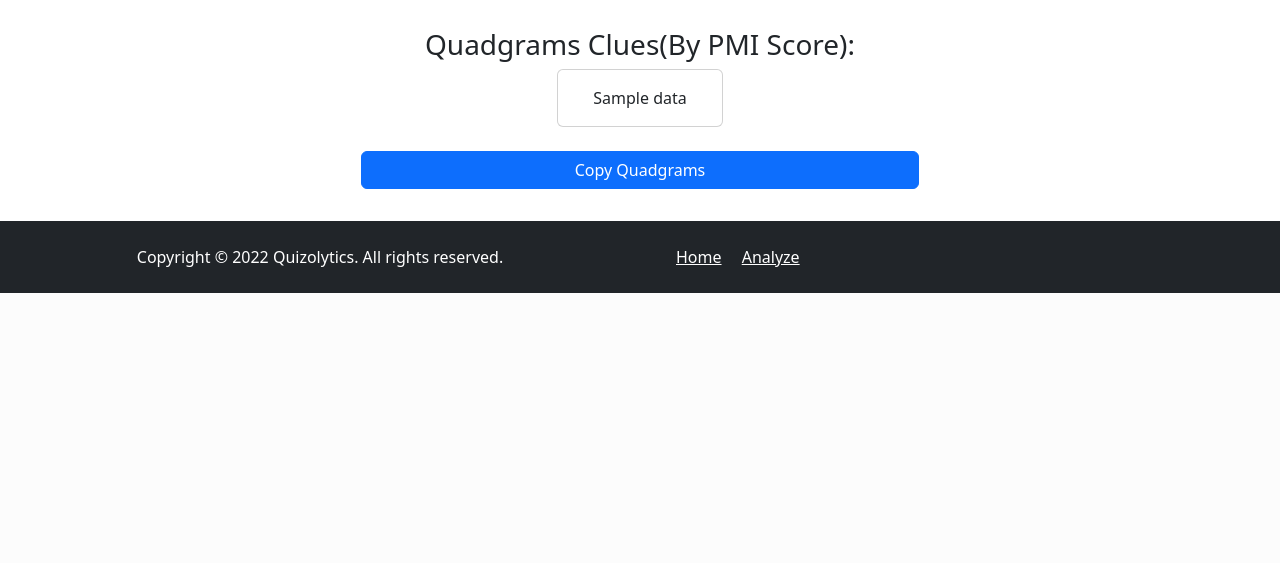
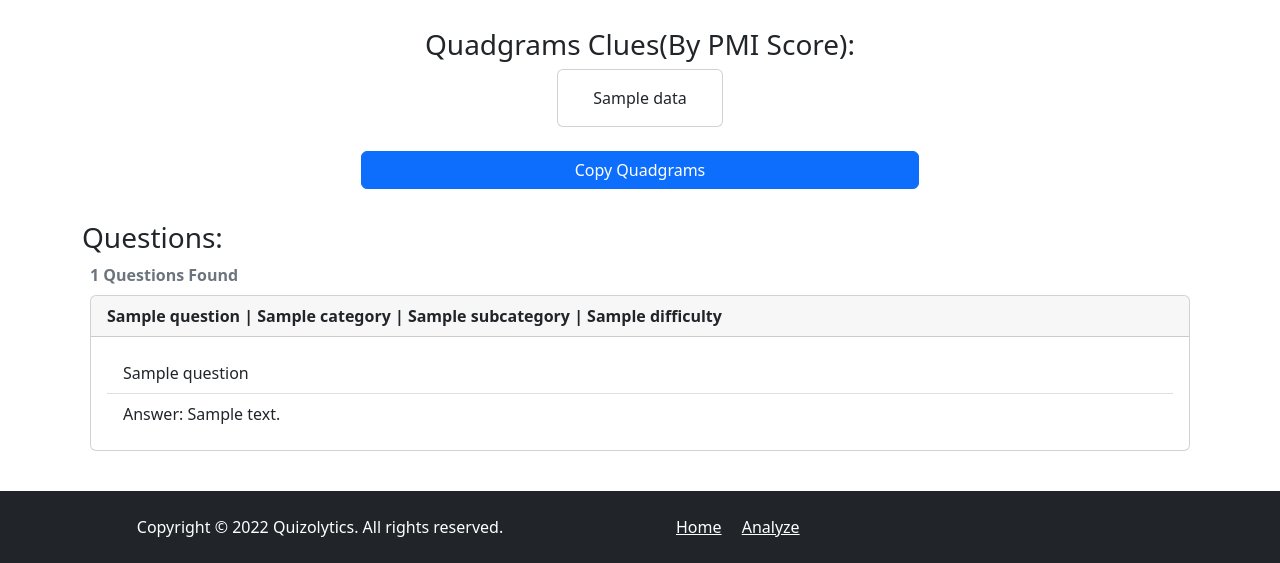
Before and after one commit to Saptak625/Quizolytics, a Flask app: template templates/analyze.html in a window 1280 px wide. Shown: the part 1359-1922 px from the top of the page. Before the commit the page ends 1652 px from the top, so only its background shows below. Run offline with Flask 2, Linux system fonts and the light colour scheme; the template is opened without the code that fills it: values that come from a table or form of the project are taken from there, most other values are stand-ins (such as "Sample title", 1, 10 or a date in 2020); some libraries are stand-ins or nearby versions.

Commit message:
V5 Update (In-Site Questions)

```diff
--- a/forms.py
+++ b/forms.py
@@ -52,6 +52,7 @@ class AutomaticAnalyzeForm(FlaskForm):
     worldHis = BooleanField("World", default="checked")
     otherHis = BooleanField("Other", default="checked")
 
+    difficulty = StringField("Difficulty (1-10): ")
     analyzeDetails = FormField(AnalyzeDetailForm)
     submit1 = SubmitField('Search')
 
--- a/main.py
+++ b/main.py
@@ -24,6 +24,7 @@ def analyze():
     data = None
     formSubmit = False
     noResults = False
+    questions = False
 
     texts = None
     MAX_RESULTS = None
@@ -80,10 +81,26 @@ def analyze():
             "Other Academic" if automaticForm.otherAcademic.data else '',
             "Trash" if automaticForm.trash.data else ''
         ]
+
+        difficultiesStr = automaticForm.difficulty.data
+        difficultiesSplit = difficultiesStr.split(',')
+        difficulties = [i for i in difficultiesSplit if '-' not in i]
+        for i in difficultiesSplit:
+            try:
+                if '-' in i:
+                    s = i.split('-')
+                    low = int(s[0].strip())
+                    high = int(s[1].strip())
+                    if low <= high:
+                        for num in range(low, high+1):
+                            difficulties.append(num)
+            except:
+                print(f'Was not able to parse difficulty {i}.')
+
         payload = {
             "categories": categories,
             "subcategories": subcategories,
-            "difficulties": [],
+            "difficulties": list(set(difficulties)),
             "maxQueryReturnLength": "1000",
             "queryString": automaticForm.query.data,
             "questionType": "tossup",
@@ -95,9 +112,10 @@ def analyze():
 
         resp = requests.post('https://www.qbreader.org/api/query',
                              json=payload)
-        texts = [
-            i['question'] for i in resp.json()['tossups']['questionArray']
+        questions = [
+            {info: i[info] for info in ('question', 'formatted_answer', 'answer', 'setName', 'category', 'subcategory', 'difficulty') if info in i} for i in resp.json()['tossups']['questionArray']
         ]
+        texts = [i['question'] for i in questions]
 
         MAX_RESULTS = automaticForm.analyzeDetails.maxResults.data
         NUM_QUESTIONS = len(texts)
@@ -285,13 +303,15 @@ def analyze():
         else:
             noResults = True
             data = []
+            questions = []
 
     return render_template('analyze.html',
                            manualForm=manualForm,
                            automaticForm=automaticForm,
                            data=data,
                            showAutomatic=showAutomatic,
-                           noResults=noResults)
+                           noResults=noResults,
+                           questions=questions)
 
 
 app.run(host='0.0.0.0', port=81, debug=True)
--- a/templates/analyze.html
+++ b/templates/analyze.html
@@ -132,7 +132,18 @@
             <button type="button" class="btn btn-dark" onclick="selectAll(true)">Select All</button>
           </div>
         </div>
-      {% if automaticForm.analyzeDetails.automatic.errors %}
+
+        {{ automaticForm.difficulty.label(class="form-control-label") }}
+            {% if automaticForm.difficulty.errors %}
+                {{ automaticForm.difficulty(class="form-control is-invalid") }}
+                    {% for error in automaticForm.difficulty.errors %}
+                        <span class="invalid-feedback">{{ error }}</span>
+                    {% endfor %}
+            {% else %}
+                {{ automaticForm.difficulty(class="form-control mb-3") }}
+            {% endif %}
+
+        {% if automaticForm.analyzeDetails.automatic.errors %}
             {{ automaticForm.analyzeDetails.automatic(class="form-control is-invalid") }}
                 {% for error in automaticForm.analyzeDetails.automatic.errors %}
                     <span class="invalid-feedback">{{ error }}</span>
@@ -370,6 +381,27 @@
   {% endif %}
   </div>
 </div>
+<h3 class="mt-3">Questions: </h3>
+<p class="text-muted m-2"><b>{{questions.__len__()}} Questions Found</b></p>
+{% for t in questions %}
+<div class="card m-2 mb-4">
+    <div class="card-header">
+        <b class="card-title">{{t['setName']}} | {{t['category']}} | {{t['subcategory']}} | {{t['difficulty']}}</b>
+    </div>
+    <div class="card-body">
+        <ul class="list-group list-group-flush">
+            <li class="list-group-item">
+                {{t['question']}}
+            </li>
+            {% if 'formatted_answer' in t %}
+            <li class="list-group-item">Answer: {{t['formatted_answer']|safe}}</li>
+            {% else %}
+            <li class="list-group-item">Answer: {{t['answer']}}</li>
+            {% endif %}
+        </ul>
+    </div>
+</div>
+{% endfor %}
 {% endif %}
 {% endif %}
 {% endblock results %}
@@ -487,7 +519,7 @@
     }
 
     function litSelect(val) {
-      const subIds = ["americanLit", "britishLit", "classicalLit", "worldLit", "otherLit"];
+      const subIds = ["americanLit", "britishLit", "classicalLit", "europeanLit", "worldLit", "otherLit"];
       for(let i in subIds){
         document.getElementById(subIds[i]).checked = val;
       }
```
